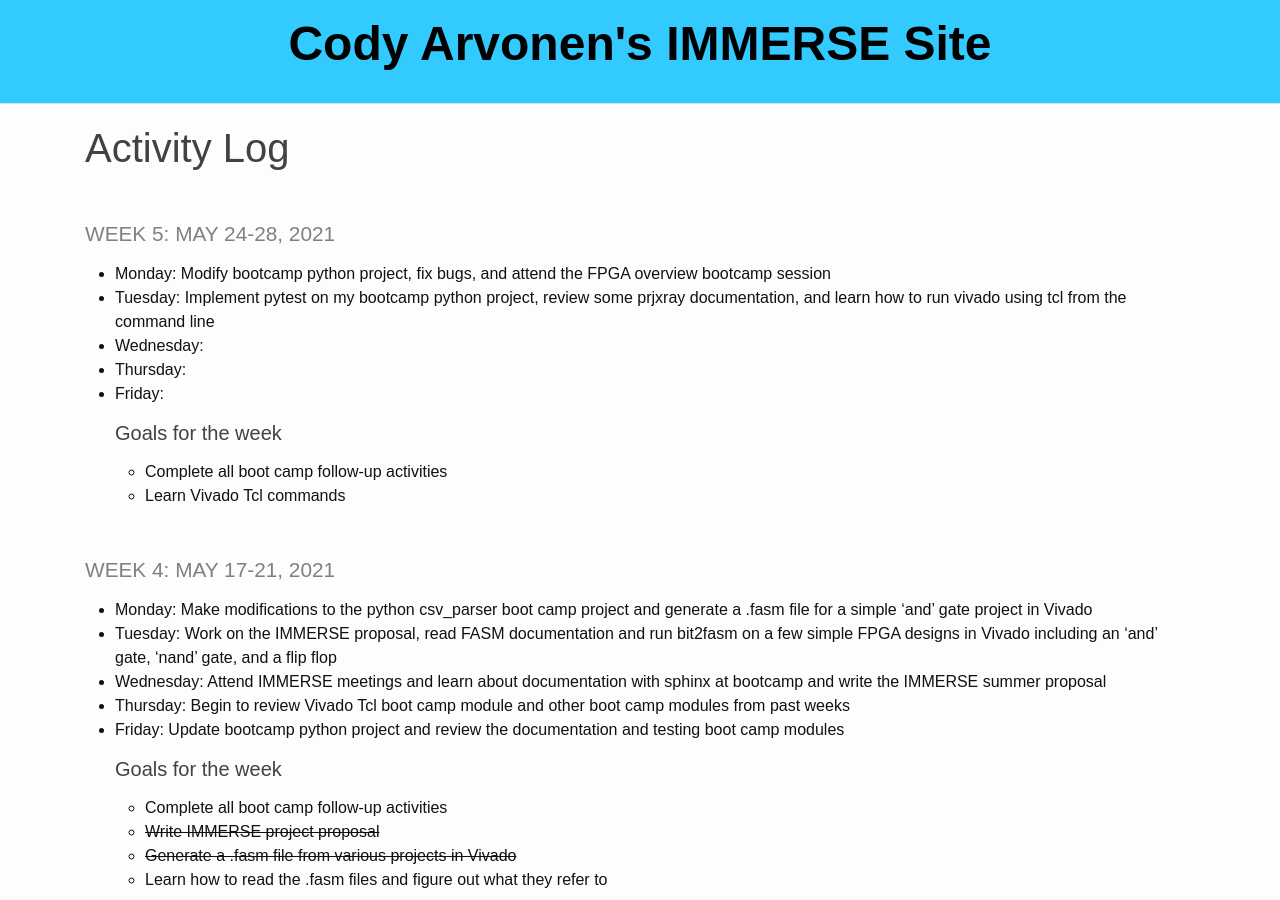
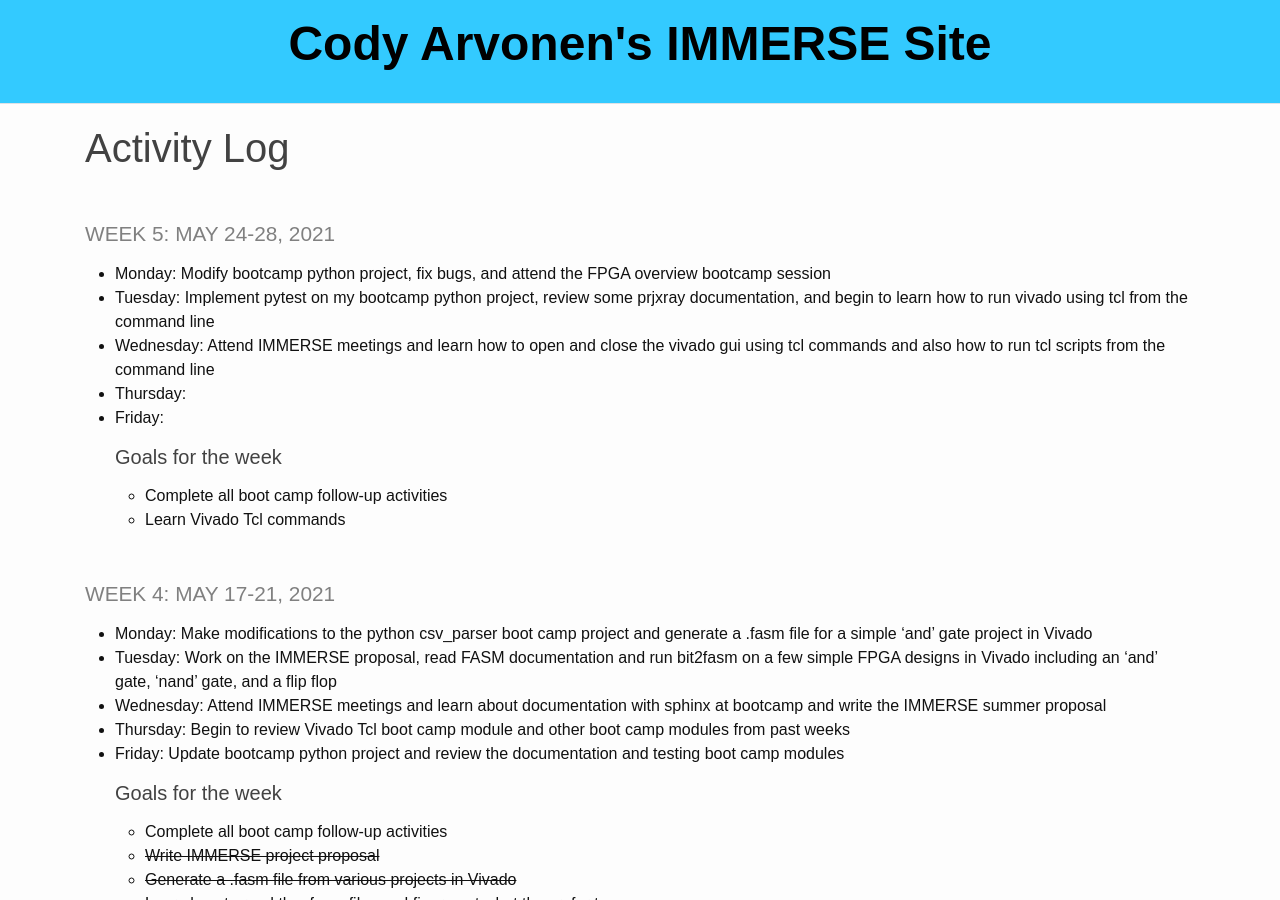
Before and after one commit to codyarvonen/personal_website, a Jekyll site: the page built from _pages/log.md, in a window 1280 px wide and 900 px high. Built offline with Jekyll 4.4.1, drawn with Linux system fonts in a browser that asks for light colours.

Commit message:
5/26/2021 Activity Log update

```diff
--- a/_pages/log.md
+++ b/_pages/log.md
@@ -6,8 +6,8 @@ title: Activity Log
 ### **Week 5: May 24-28, 2021**
 
 * **Monday**: Modify bootcamp python project, fix bugs, and attend the FPGA overview bootcamp session
-* **Tuesday**: Implement pytest on my bootcamp python project, review some prjxray documentation, and learn how to run vivado using tcl from the command line
-* **Wednesday**:
+* **Tuesday**: Implement pytest on my bootcamp python project, review some prjxray documentation, and begin to learn how to run vivado using tcl from the command line
+* **Wednesday**: Attend IMMERSE meetings and learn how to open and close the vivado gui using tcl commands and also how to run tcl scripts from the command line
 * **Thursday**:
 * **Friday**:
 
```
